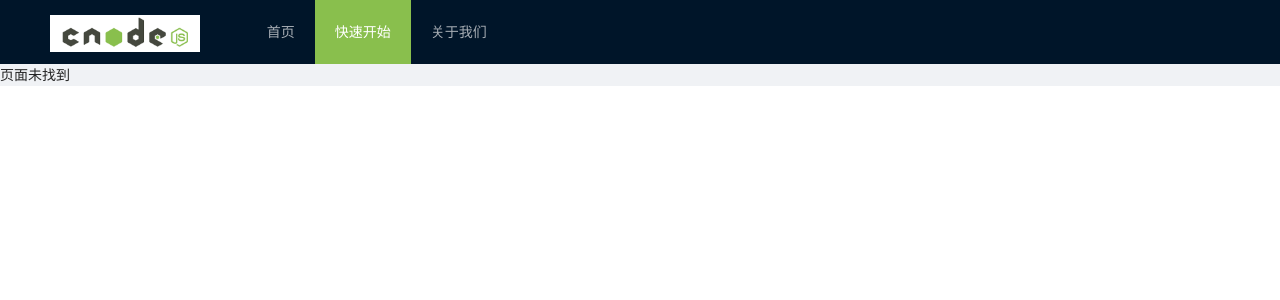
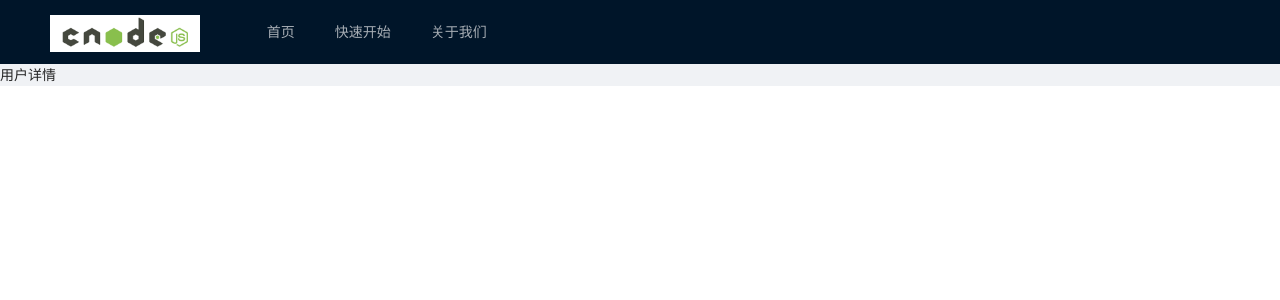
Before and after one commit to btbrad/c-node-web, a React (Create React App) app: page /user/3396 in a window 1280 px wide. Shown: the top 300 px of the page. Built offline with nearby package versions, Linux system fonts and the light colour scheme.

Commit message:
导航默认选中

```diff
--- a/src/components/Header/index.js
+++ b/src/components/Header/index.js
@@ -1,6 +1,6 @@
 import React from 'react'
 import { Menu, Layout, Row, Col } from 'antd'
-import { Link } from 'react-router-dom'
+import { Link, useLocation } from 'react-router-dom'
 import './index.less'
 import logo from '../../static/images/logo.png'
 import routes from '../../router/routes'
@@ -8,6 +8,10 @@ import routes from '../../router/routes'
 const { Header } = Layout
 
 export default function Head() {
+
+  const { pathname } = useLocation()
+  const currentKey = routes.filter(item => item.isNav).findIndex(item => item.path === pathname)
+
   return <Header>
     <Row>
       <Col span={4}>
@@ -18,9 +22,9 @@ export default function Head() {
         </div>
       </Col>
       <Col span={20}>
-        <Menu theme="dark" mode="horizontal" defaultSelectedKeys={['2']}>
+        <Menu theme="dark" mode="horizontal" defaultSelectedKeys={[`${currentKey}`]}>
           {
-            routes.filter(item => item.isNav).map((item, index) => <Menu.Item key={index + 1}><Link to={item.path}>{item.name}</Link></Menu.Item>)
+            routes.filter(item => item.isNav).map((item, index) => <Menu.Item key={index}><Link to={item.path}>{item.name}</Link></Menu.Item>)
           }
           {/* <Menu.Item key="1">nav 1</Menu.Item>
           <Menu.Item key="2">nav 2</Menu.Item>
--- a/src/router/routes.js
+++ b/src/router/routes.js
@@ -2,6 +2,8 @@ import React from 'react'
 import Home from '../views/Home/Home'
 import About from '../views/About/About'
 import Start from '../views/Start/Start'
+import TopicPage from '../views/topic/index'
+import UserPage from '../views/user/index'
 import NotFound from '../views/404/404'
 
 const routes = [
@@ -31,6 +33,22 @@ const routes = [
     isNav: true
   },
   {
+    name: '主题详情',
+    path: '/topic/:id',
+    exact: true,
+    render: (props) => {
+      return <TopicPage {...props} />
+    }
+  },
+  {
+    name: '用户详情',
+    path: '/user/:id',
+    exact: true,
+    render: (props) => {
+      return <UserPage {...props} />
+    }
+  },
+  {
     name: '404',
     path: '',
     render: (props) => {
--- /dev/null
+++ b/src/views/topic/index.js
@@ -0,0 +1,7 @@
+import React from 'react'
+
+export default function UserPage() {
+  return (
+    <div>用户详情</div>
+  )
+}
--- /dev/null
+++ b/src/views/user/index.js
@@ -0,0 +1,7 @@
+import React from 'react'
+
+export default function UserPage() {
+  return (
+    <div>用户详情</div>
+  )
+}
```
